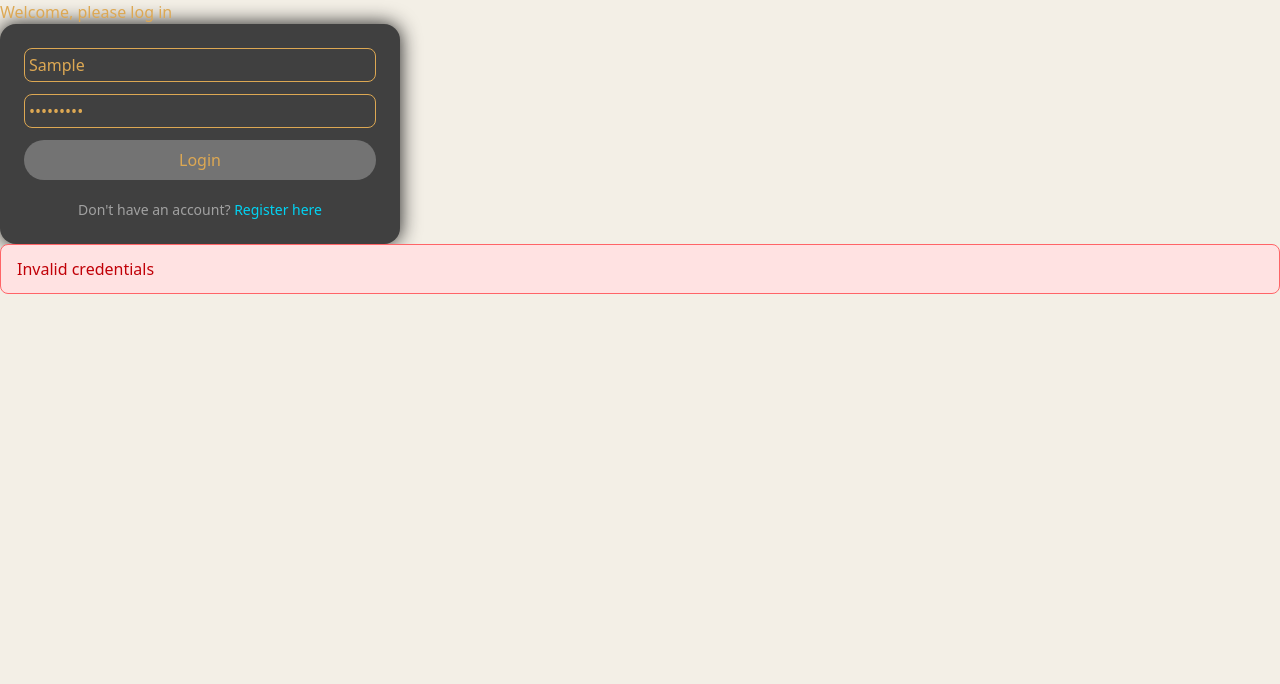
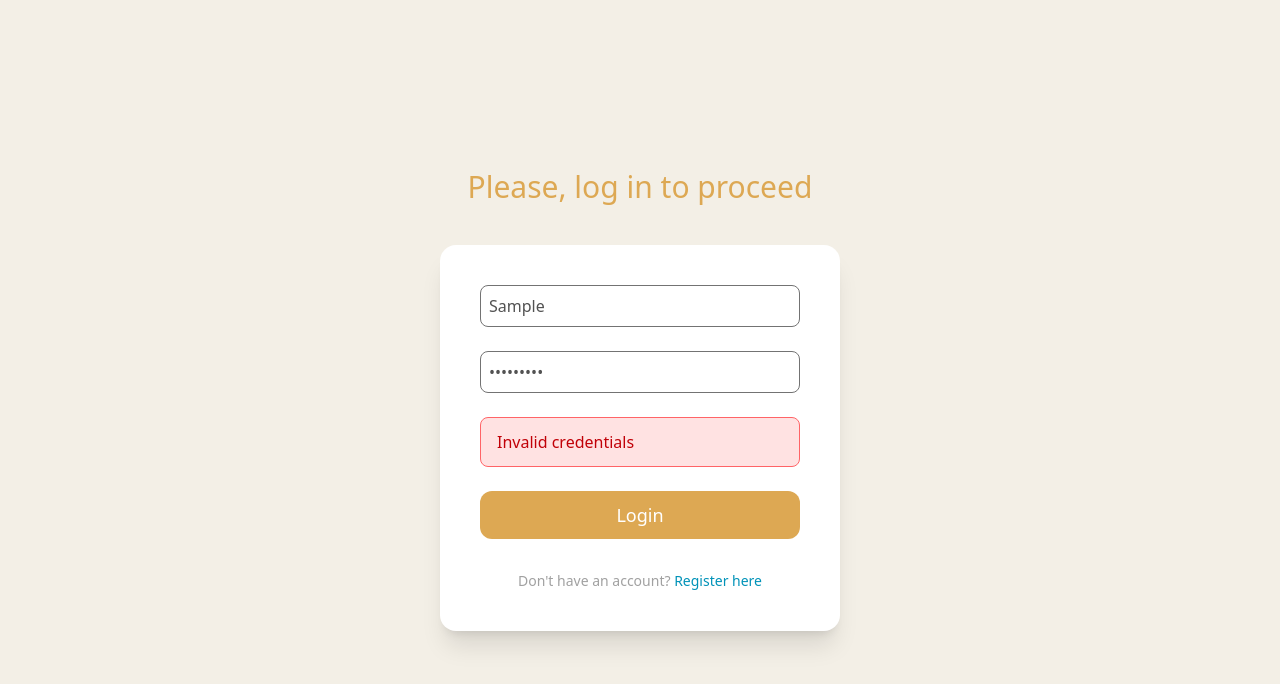
Before and after one commit to pablosgr/ProjectLearn, a React (Vite) app in the folder frontend/: page /login in a window 1280 px wide. Both pictures are taken after typing "Sample", "Sample123" into the empty fields and a click on the button "Login". Shown: the top 684 px of the page. Built offline with nearby package versions, Linux system fonts and the light colour scheme; no server answers.

Commit message:
Frontend | Login | Improve visuals for login and register forms

```diff
--- a/frontend/src/Layout.tsx
+++ b/frontend/src/Layout.tsx
@@ -38,7 +38,10 @@ export default function Layout() {
 
   if (!isLogged) {
     return <div className='w-full h-screen flex items-center justify-center'>
-      <p className='text-3xl font-medium'>Please authenticate, redirecting to login..</p>
+      <span className='flex flex-col items-center gap-4'>
+        <LoaderCircle className='animate-spin' size={50} />
+        <p className='text-lg font-medium'>Loading..</p>
+      </span>
     </div>;
   }
 
--- a/frontend/src/components/form/UserForm.tsx
+++ b/frontend/src/components/form/UserForm.tsx
@@ -74,64 +74,63 @@ const UserForm: React.FC<UserFormProps> = ({
 
   return (
     <form
-      className="flex flex-col gap-4 bg-neutral-700 rounded-2xl p-6 shadow-[0_0_20px_rgba(0,0,0,0.8)]"
+      className="
+        flex flex-col gap-6
+        max-w-[400px] min-w-[400px]
+        h-fit
+        text-neutral-600
+        rounded-2xl p-10
+        shadow-xl bg-white
+      "
       onSubmit={handleSubmit}
     >
-      <div>
       <input
         type="text"
         placeholder="Full Name"
         value={formData.name}
         onChange={(e) => setFormData({ ...formData, name: e.target.value })}
-          className="w-full p-2 rounded-lg bg-neutral-600 border border-neutral-500 focus:outline-none focus:border-cyan-500"
+        className="border-1 border-neutral-500 p-2 rounded-lg"
       />
       {errors.name && (
         <p className="text-red-400 text-sm mt-1">{errors.name}</p>
       )}
-      </div>
 
-      <div>
       <input
         type="text"
         placeholder="Username (max 12 characters)"
         value={formData.username}
         onChange={(e) => setFormData({ ...formData, username: e.target.value })}
-          className="w-full p-2 rounded-lg bg-neutral-600 border border-neutral-500 focus:outline-none focus:border-cyan-500"
+        className="border-1 border-neutral-500 p-2 rounded-lg"
         maxLength={12}
       />
       {errors.username && (
         <p className="text-red-400 text-sm mt-1">{errors.username}</p>
       )}
-      </div>
 
-      <div>
       <input
         type="email"
         placeholder="Email"
         value={formData.email}
         onChange={(e) => setFormData({ ...formData, email: e.target.value })}
-          className="w-full p-2 rounded-lg bg-neutral-600 border border-neutral-500 focus:outline-none focus:border-cyan-500"
+        className="border-1 border-neutral-500 p-2 rounded-lg"
       />
       {errors.email && (
         <p className="text-red-400 text-sm mt-1">{errors.email}</p>
       )}
-      </div>
 
-      <div>
       <input
         type="password"
         placeholder="Password (5-8 characters)"
         value={formData.password}
         onChange={(e) => setFormData({ ...formData, password: e.target.value })}
-          className="w-full p-2 rounded-lg bg-neutral-600 border border-neutral-500 focus:outline-none focus:border-cyan-500"
+        className="border-1 border-neutral-500 p-2 rounded-lg"
       />
       {errors.password && (
         <p className="text-red-400 text-sm mt-1">{errors.password}</p>
       )}
-      </div>
 
       {errors.general && (
-        <div className="bg-red-900/50 border border-red-500 text-red-200 px-4 py-3 rounded">
+        <div className="bg-red-100 border border-red-400 text-red-700 px-4 py-3 rounded-lg">
           {errors.general}
         </div>
       )}
@@ -139,7 +138,7 @@ const UserForm: React.FC<UserFormProps> = ({
       <button
         type="submit"
         disabled={loading}
-        className="mt-2 rounded-3xl bg-cyan-600 px-4 py-2 font-medium hover:bg-cyan-700 transition-colors disabled:opacity-50"
+        className="rounded-xl text-white text-lg font-medium bg-[#DDA853] px-3 py-2.5 hover:cursor-pointer hover:bg-[#b98e48] transition-colors disabled:opacity-50"
       >
         {loading ? 'Processing...' : submitButtonText}
       </button>
--- a/frontend/src/hooks/UseValidateSession.tsx
+++ b/frontend/src/hooks/UseValidateSession.tsx
@@ -4,7 +4,7 @@ import validateSession from '../utils/auth_helper';
 import { useUserData } from '../context/UserContext';
 import getUserData from '../utils/user_helper';
 
-export function useValidateSession(redirectOnFailure = true, redirectDelay = 2000) {
+export function useValidateSession(redirectOnFailure = true, redirectDelay = 500) {
   const [isLoading, setIsLoading] = useState(false);
   const [isSessionValid, setIsSessionValid] = useState(false);
   const [error, setError] = useState<Error | null>(null);
--- a/frontend/src/pages/Login.tsx
+++ b/frontend/src/pages/Login.tsx
@@ -51,9 +51,6 @@ export default function Login() {
         throw new Error(data.error || 'Login failed');
       }
 
-      setUsername('');
-      setPassword('');
-
       navigate('/home');
 
     } catch (err) {
@@ -69,14 +66,16 @@ export default function Login() {
   }
 
   return (
-    <>
-      <h1>Welcome, please log in</h1>
+    <div className="flex flex-col h-screen items-center justify-center">
+      <h1 className='text-3xl mb-10 font-medium'>Please, log in to proceed</h1>
       <form
         className="
-          flex flex-col gap-3
-          max-w-[400px]
-          rounded-2xl p-6 shadow-[0_0_20px_rgba(0,0,0,0.8)]
-          shadow-neutral-900 bg-neutral-700
+          flex flex-col gap-6
+          max-w-[400px] min-w-[400px]
+          h-fit
+          text-neutral-600
+          rounded-2xl p-10
+          shadow-xl bg-white
         "
         onSubmit={handleSubmit}
       >
@@ -85,7 +84,7 @@ export default function Login() {
           id="username"
           name="username"
           placeholder="Username"
-          className="border-1 p-1 rounded-lg"
+          className="border-1 border-neutral-500 p-2 rounded-lg"
           value={username}
           onChange={(e) => setUsername(e.target.value)}
         />
@@ -94,12 +93,17 @@ export default function Login() {
           id="password"
           name="password"
           placeholder="Password"
-          className="border-1 p-1 rounded-lg"
+          className="border-1 border-neutral-500 p-2 rounded-lg"
           value={password}
           onChange={(e) => setPassword(e.target.value)}
         />
+        {error && (
+          <div className="bg-red-100 border border-red-400 text-red-700 px-4 py-3 rounded-lg">
+            {error}
+          </div>
+        )}
         <button
-          className="rounded-3xl bg-neutral-500 px-3 py-2 hover:cursor-pointer hover:bg-neutral-600 disabled:opacity-50"
+          className="rounded-xl text-white text-lg font-medium bg-[#DDA853] px-3 py-2.5 hover:cursor-pointer hover:bg-[#b98e48] transition-colors disabled:opacity-50"
           type="submit"
           disabled={loading}
         >
@@ -109,17 +113,12 @@ export default function Login() {
           Don't have an account?{' '}
           <Link
             to="/register"
-            className="text-cyan-400 hover:text-cyan-300 transition-colors"
+            className="text-cyan-600 hover:text-cyan-400 transition-colors"
           >
             Register here
           </Link>
         </p>
       </form>
-      {error && (
-        <div className="bg-red-100 border border-red-400 text-red-700 px-4 py-3 rounded-lg mb-4">
-          {error}
-        </div>
-      )}
-    </>
+    </div>
   );
 }
--- a/frontend/src/pages/Register.tsx
+++ b/frontend/src/pages/Register.tsx
@@ -35,15 +35,13 @@ export default function Register() {
   };
 
   return (
-    <main className="min-h-screen grid place-items-center bg-neutral-800 text-white p-4">
-      <div className="w-full max-w-md">
-        <h1 className="text-2xl font-bold text-center mb-6">Student Registration</h1>
+    <div className="flex flex-col h-screen items-center justify-center">
+      <h1 className="text-3xl font-medium text-center mb-6">Student Registration</h1>
       <UserForm
         onSubmit={handleRegister}
         submitButtonText="Register"
         loading={loading}
       />
     </div>
-    </main>
   );
 }
```
Lines whose indentation alone changed are shown as unchanged.
